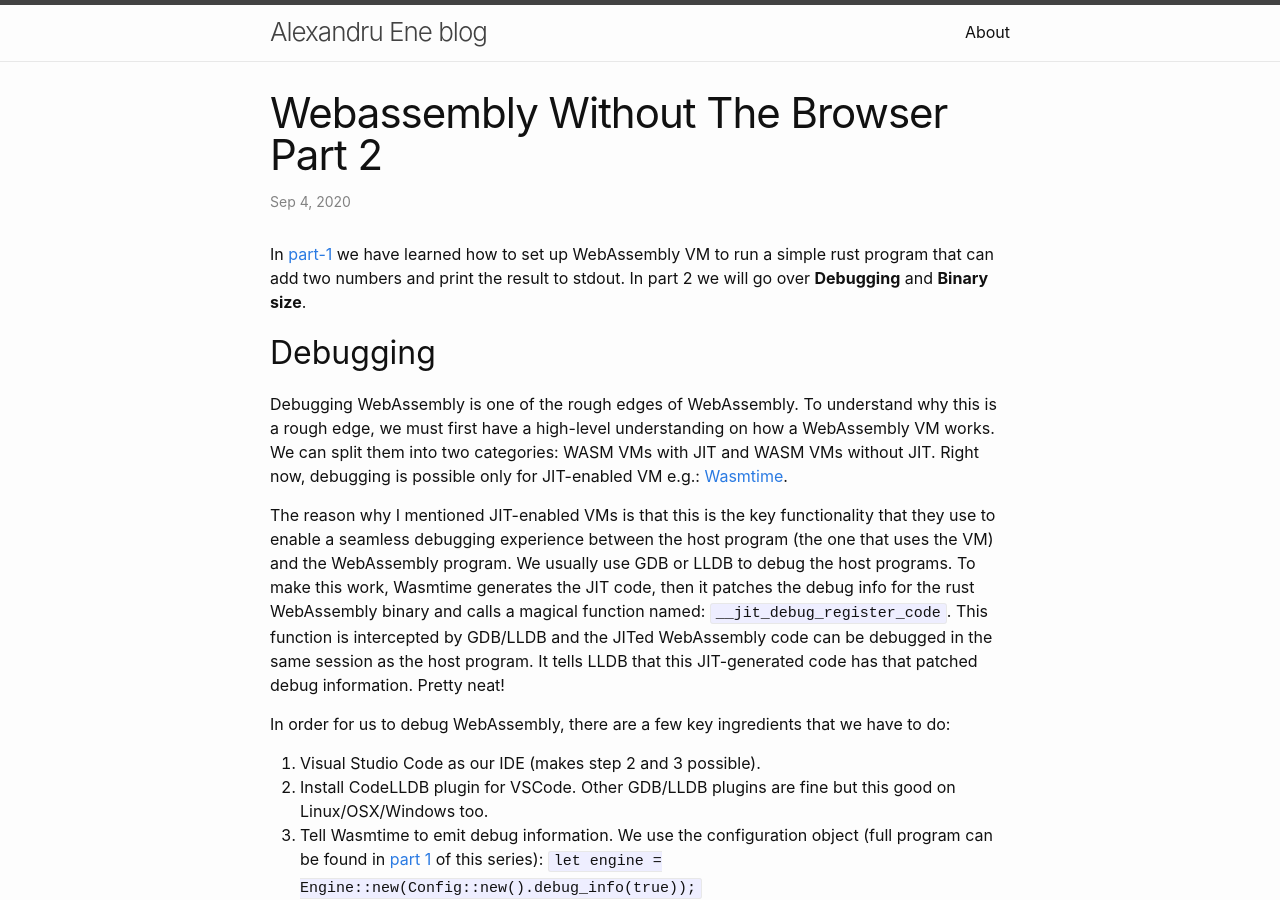
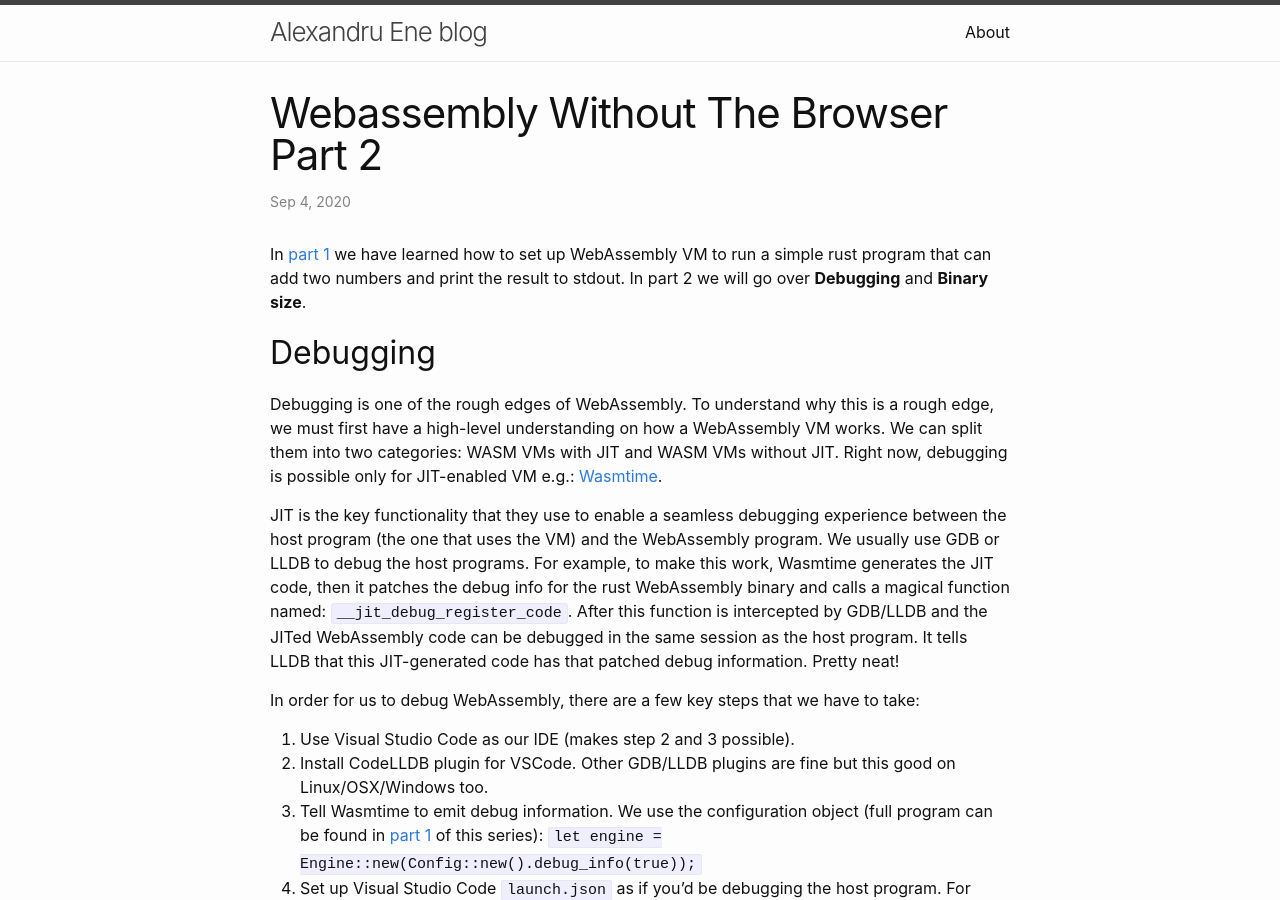
Before and after one commit to AlexEne/AlexEne.github.io, a Jekyll site: the page built from _posts/2020-09-04-webassembly-without-the-browser-part-2.md, in a window 1280 px wide and 900 px high. Built offline with Jekyll 4.4.1, drawn with Linux system fonts in a browser that asks for light colours; some of the changed text lies outside the part shown.

Commit message:
small corrections

```diff
--- a/_posts/2020-09-04-webassembly-without-the-browser-part-2.md
+++ b/_posts/2020-09-04-webassembly-without-the-browser-part-2.md
@@ -2,15 +2,15 @@
 layout: post
 ---
 
-In [part-1](https://alexene.dev/2020/08/17/webassembly-without-the-browser-part-1.html) we have learned how to set up WebAssembly VM to run a simple rust program that can add two numbers and print the result to stdout. In part 2 we will go over __Debugging__ and __Binary size__.
+In [part 1](https://alexene.dev/2020/08/17/webassembly-without-the-browser-part-1.html) we have learned how to set up WebAssembly VM to run a simple rust program that can add two numbers and print the result to stdout. In part 2 we will go over __Debugging__ and __Binary size__.
 
 ## Debugging
-Debugging WebAssembly is one of the rough edges of WebAssembly. To understand why this is a rough edge, we must first have a high-level understanding on how a WebAssembly VM works. We can split them into two categories: WASM VMs with JIT and WASM VMs without JIT. Right now, debugging is possible only for JIT-enabled VM e.g.: [Wasmtime](https://github.com/bytecodealliance/wasmtime).
+Debugging is one of the rough edges of WebAssembly. To understand why this is a rough edge, we must first have a high-level understanding on how a WebAssembly VM works. We can split them into two categories: WASM VMs with JIT and WASM VMs without JIT. Right now, debugging is possible only for JIT-enabled VM e.g.: [Wasmtime](https://github.com/bytecodealliance/wasmtime).
 
-The reason why I mentioned JIT-enabled VMs is that this is the key functionality that they use to enable a seamless debugging experience between the host program (the one that uses the VM) and the WebAssembly program. We usually use GDB or LLDB to debug the host programs. To make this work, Wasmtime generates the JIT code, then it patches the debug info for the rust WebAssembly binary and calls a magical function named: `__jit_debug_register_code`. This function is intercepted by GDB/LLDB and the JITed WebAssembly code can be debugged in the same session as the host program. It tells LLDB that this JIT-generated code has that patched debug information. Pretty neat!
+JIT is the key functionality that they use to enable a seamless debugging experience between the host program (the one that uses the VM) and the WebAssembly program. We usually use GDB or LLDB to debug the host programs. For example, to make this work, Wasmtime generates the JIT code, then it patches the debug info for the rust WebAssembly binary and calls a magical function named: `__jit_debug_register_code`. After this function is intercepted by GDB/LLDB and the JITed WebAssembly code can be debugged in the same session as the host program. It tells LLDB that this JIT-generated code has that patched debug information. Pretty neat!
 
-In order for us to debug WebAssembly, there are a few key ingredients that we have to do:
-1. Visual Studio Code as our IDE (makes step 2 and 3 possible).
+In order for us to debug WebAssembly, there are a few key steps that we have to take:
+1. Use Visual Studio Code as our IDE (makes step 2 and 3 possible).
 2. Install CodeLLDB plugin for VSCode. Other GDB/LLDB plugins are fine but this good on Linux/OSX/Windows too.
 3. Tell Wasmtime to emit debug information. We use the configuration object (full program can be found in [part 1](https://alexene.dev/2020/08/17/webassembly-without-the-browser-part-1.html) of this series): `let engine = Engine::new(Config::new().debug_info(true));`
 4. Set up Visual Studio Code `launch.json` as if you'd be debugging the host program. For example:
@@ -54,5 +54,5 @@ Beyond that, here are some tools that will help you push size optimizations furt
 4. Most articles on WebAssembly size optimization will suggest replacing the default rust allocator with [wee_alloc](https://github.com/rustwasm/wee_alloc).
 
 Articles that may be helpful:
-1. https://rustwasm.github.io/book/reference/code-size.html#optimizing-builds-for-code-size
-2. http://cliffle.com/blog/bare-metal-wasm/
+1. [https://rustwasm.github.io/book/reference/code-size.html#optimizing-builds-for-code-size](https://rustwasm.github.io/book/reference/code-size.html#optimizing-builds-for-code-size)
+2. [http://cliffle.com/blog/bare-metal-wasm/](http://cliffle.com/blog/bare-metal-wasm/)
```
Also changed, not shown: other parts of _posts/2020-09-04-webassembly-without-the-browser-part-2.md (+1 -1 lines).
